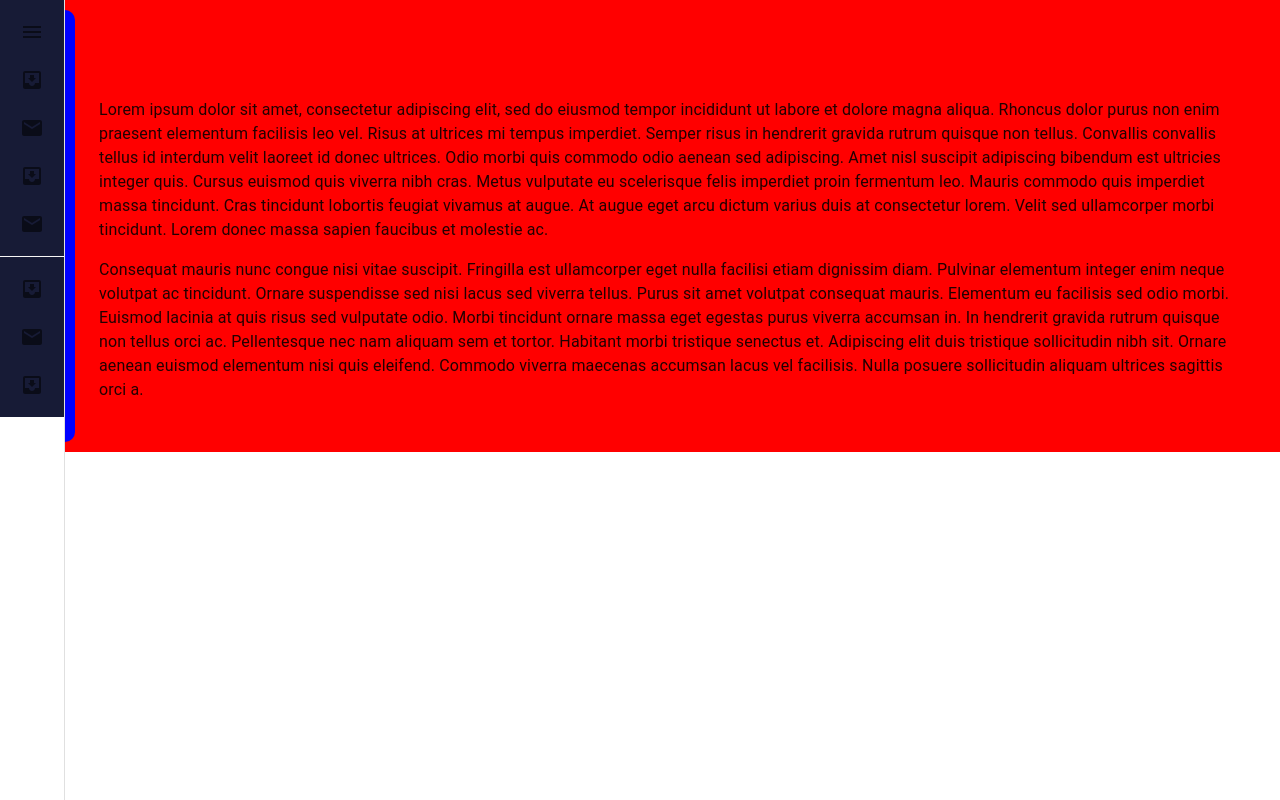
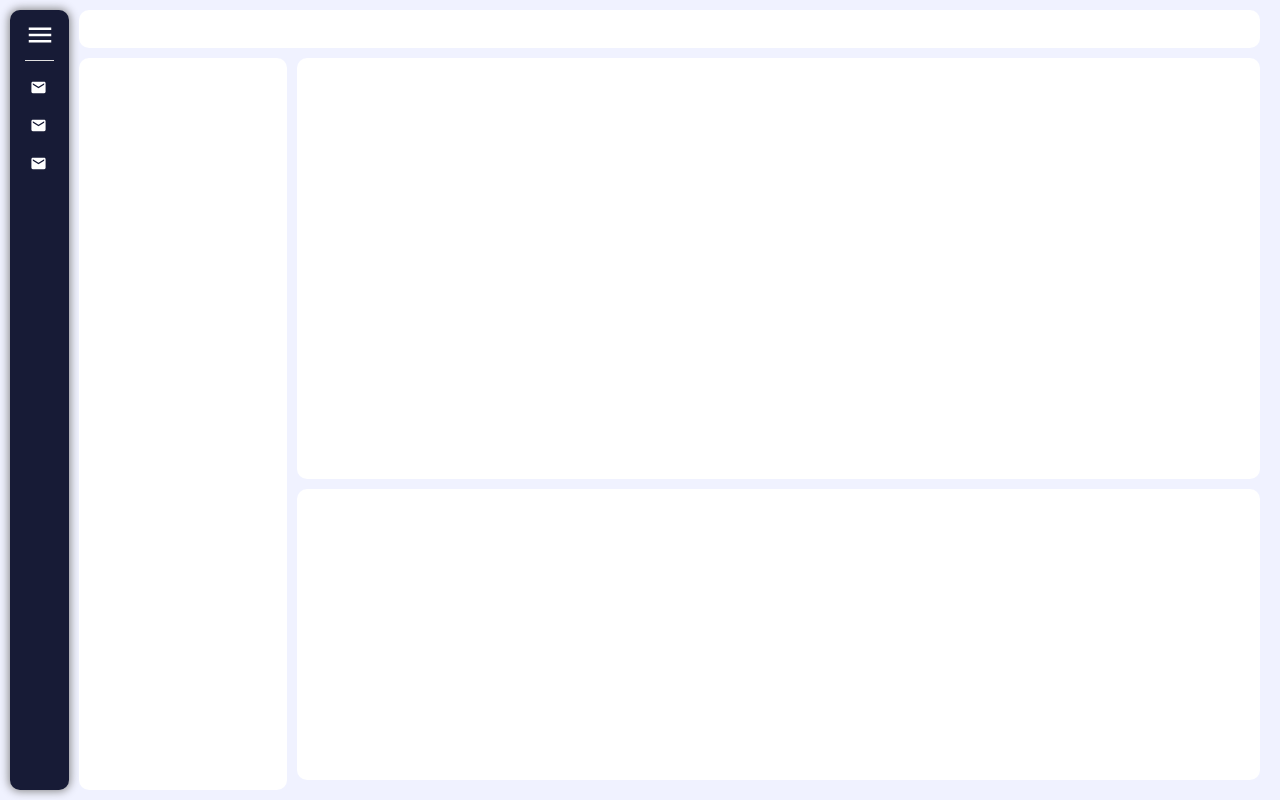
Before and after one commit to genet2121/2FCapital_frontend, a React (Create React App) app: page /ts in a window 1280 px wide. Built offline with nearby package versions, Linux system fonts and the light colour scheme; the HTML template or start-up script is replaced by a standard one.

Commit message:
dashboard build progress

```diff
--- a/public/index.html
+++ b/public/index.html
@@ -7,12 +7,6 @@
     <meta name="theme-color" content="#000000" />
     <meta name="description" content="Web site created using create-react-app" />
     <link rel="apple-touch-icon" href="%PUBLIC_URL%/logo192.png" />
-    <link rel="stylesheet" href="%PUBLIC_URL%/css/bootstrap.min.css" />
-    <link rel="stylesheet" href="%PUBLIC_URL%/css/my_style.css" />
-    <link rel="stylesheet" href="%PUBLIC_URL%/css/login_style.css" />
-    <link rel="stylesheet" href="%PUBLIC_URL%/css/wating_style.css" />
-    <link rel="stylesheet" href="%PUBLIC_URL%/css/alert_style.css" />
-    <link rel="stylesheet" href="%PUBLIC_URL%/css/chat_style.css" />
     <!--
       manifest.json provides metadata used when your web app is installed on a
       user's mobile device or desktop. See https://developers.google.com/web/fundamentals/web-app-manifest/
@@ -27,7 +21,29 @@
       work correctly both with client-side routing and a non-root public URL.
       Learn how to configure a non-root public URL by running `npm run build`.
     -->
-    <title>Nuwa Mobile Clinic - Internal Management App</title>
+    <title>Book Rent</title>
+    <style>
+      * {
+        box-sizing: border-box;
+      }
+      body {
+          background: whitesmoke;
+          width: 100vw;
+          height: 100vh;
+          overflow: hidden;
+          margin: 0;
+          position: absolute;
+      }
+
+      #root {
+          width: 100%;
+          height: 100%;
+          overflow-x: hidden;
+          overflow-y: auto;
+          position: relative;
+          padding: 0;
+      }
+    </style>
   </head>
   <body>
     <noscript>You need to enable JavaScript to run this app.</noscript>
@@ -42,7 +58,7 @@
       To begin the development, run `npm start` or `yarn start`.
       To create a production bundle, use `npm run build` or `yarn build`.
     -->
-    <script src="%PUBLIC_URL%/js/bootstrap.min.js" ></script>
-    <script src="%PUBLIC_URL%/js/popper.min.js"></script>
+    <!-- <script src="%PUBLIC_URL%/js/bootstrap.min.js" ></script>
+    <script src="%PUBLIC_URL%/js/popper.min.js"></script> -->
   </body>
 </html>
--- a/src/App.tsx
+++ b/src/App.tsx
@@ -219,10 +219,9 @@ function App(params: any) {
                                 )
                             )
                         } */}
-                        <audio ref={audio_ref} src="/audio/level-up-2-199574.mp3" autoPlay style={{display: "none", position: "fixed"}} />
                         {showAlert ? (<Alert message={alertMessage} color={alertType} />) : ""}
                         {showWaiting ? (<Waiting />) : ""}
-                        {menu ? (<SideBar />) : ""}
+                        {/* {menu ? (<SideBar />) : ""} */}
                     </BrowserRouter>
                 </SocketContext.Provider>
             </AuthContext.Provider>
--- a/src/Components/NavBars/SideBar.tsx
+++ b/src/Components/NavBars/SideBar.tsx
@@ -9,87 +9,119 @@ import SideBarNavigation from "../../Views/SideBarNavigation";
 import AuthContext from "../../Contexts/AuthContext";
 import NavigationTypes from "../../Enums/NavigationTypes";
 import LogoutIcon from '@mui/icons-material/Logout';
+import MailIcon from '@mui/icons-material/Mail';
+import MenuIcon from '@mui/icons-material/Menu';
+import SidebarItem from './SidebarItem';
+import Divider from '@mui/material/Divider';
 
 function SideBarComponent() {
 
     const { setAlert, setWaiting, setMenu, menu } = useContext(AlertContext);
     const { loggedUser, removeCookie } = useContext(AuthContext);
 
-    const [navList, setNavList] = useState<INavigation[]>([]);
+    // const [navList, setNavList] = useState<INavigation[]>([]);
+    const [style, setStyle] = useState({
+        transitionDuration: "1s",
+        width: "max-content",
+        background: "#171B36",
+        color: "white",
+        boxShadow: "0 0 10px 1px gray",
+        borderRadius: "10px",
+        overflow: "hidden",
+        padding: "10px 15px"
+    });
 
     const navigate = useNavigate();
-    useEffect(() => {
-        loadData();
-    }, [loggedUser]);
+    // useEffect(() => {
+    //     loadData();
+    // }, [loggedUser]);
 
-    const exitSideBar = () => {
-        setMenu(false);
+    const toggleSidebar = () => {
+        setStyle((st) => ({...st, width: (menu ? "max-content" : "20%")}))
+        setMenu(!menu);
     }
 
-    const loadData = () => {
-        let temp_navs: INavigation[] = [];
-        SideBarNavigation.forEach(async nav => {
-            if(nav.active && nav.roles.includes(loggedUser.Roles[0]) && await nav.validator(loggedUser)) {
-                temp_navs.push(nav);
-            }
-        });
-        setNavList(temp_navs);
-    }
+    // const loadData = () => {
+    //     let temp_navs: INavigation[] = [];
+    //     SideBarNavigation.forEach(async nav => {
+    //         if(nav.active && nav.roles.includes(loggedUser.Roles[0]) && await nav.validator(loggedUser)) {
+    //             temp_navs.push(nav);
+    //         }
+    //     });
+    //     setNavList(temp_navs);
+    // }
 
 
     return (
-        <div className="sidebar-overlay" onClick={() => { setTimeout(() => {setMenu(false)}, 50) }}>
-            <div className="sidebar-container pt-2 shadow-sm" style={{ width: isMobile ? "70%" : "20%" }}>
+        <div style={style}>
 
-                <div className="w-100 pe-2 d-flex justify-content-end">
-                    <IconButton onClick={() => { setMenu(false) }} >
-                        <ArrowBackIcon />
-                    </IconButton>
-                </div>
-                <div className="d-flex pt-3 justify-content-center">
-                    <img src={`/images/main_logo.svg`} alt="image" style={{ width: "150px", height: "auto", }} />
-                </div>
-                <h5 className="card-title mb-5 text-center" >Nuwa Mobile</h5>
+            <div style={{ display: "flex", alignItems: "center", width: "max-width", height: "max-height", cursor: "pointer" }}>
+                <MenuIcon
+                    sx={menu ? { marginRight: "10px", fontSize: "30px" } : { margin: "0 auto", fontSize: "30px" }}
+                    onClick={toggleSidebar}
+                />
+                <img src='/images/Sidebar_logo.png' style={{display: (menu ? "" : "none"), width: "35px", marginRight: "10px"}} />
+                <h6 style={{display: (menu ? "" : "none"), fontFamily: "'Segoe UI', Tahoma, Geneva, Verdana, sans-serif", fontWeight: "normal", fontSize: "17px", margin: 0, color: "#00ABFF" }}>Book Rent</h6>
+            </div>
+            <Divider sx={{background: "white", margin: "10px 0"}} />
 
-                <div className="list-group list-group-flush">
-                    {
-                        navList.map((nav) => {
-                            if(nav.type == NavigationTypes.LINK) {
-                                return (
-                                    <Link to={nav.link ?? "/"} className="list-group-item list-group-item-action" onClick={() => {
-                                        exitSideBar()
-                                    }} >
-                                        <nav.Icon /> {nav.Name}
-                                    </Link>
-                                );
-                            }else{
-                                return (
-                                    <button className="btn list-group-item list-group-item-action" onClick={async () => {
-                                        if(nav.action){
-                                            await nav.action(loggedUser);
-                                        }
-                                        exitSideBar()
-                                    }} >
-                                        <nav.Icon /> {nav.Name}
-                                    </button>
-                                );
-                            }
-                        })
-                    }
-                    <button className="btn list-group-item list-group-item-action" onClick={() => {
-                        // exitSideBar()
-                        removeCookie("login_token");
-                        setTimeout(() => {
-                            window.location.href = window.location.origin;
-                        }, 1500);
-                    }} >
-                        <LogoutIcon /> Sign Out
-                    </button>
+            <SidebarItem Icon={MailIcon} open={menu} text={"new button"} method={() => {}} />
+            <SidebarItem Icon={MailIcon} open={menu} text={"Inbox"} method={() => {}} />
+            <SidebarItem Icon={MailIcon} open={menu} text={"Outbox"} method={() => {}} />
 
-                </div>
+        </div>
+        // <div className="sidebar-overlay" onClick={() => { setTimeout(() => {setMenu(false)}, 50) }}>
+        //     <div className="sidebar-container pt-2 shadow-sm" style={{ width: isMobile ? "70%" : "20%" }}>
 
-            </div>
-        </div>
+        //         <div className="w-100 pe-2 d-flex justify-content-end">
+        //             <IconButton onClick={() => { setMenu(false) }} >
+        //                 <ArrowBackIcon />
+        //             </IconButton>
+        //         </div>
+        //         <div className="d-flex pt-3 justify-content-center">
+        //             <img src={`/images/main_logo.svg`} alt="image" style={{ width: "150px", height: "auto", }} />
+        //         </div>
+        //         <h5 className="card-title mb-5 text-center" >Nuwa Mobile</h5>
+
+        //         <div className="list-group list-group-flush">
+        //             {
+        //                 navList.map((nav) => {
+        //                     if(nav.type == NavigationTypes.LINK) {
+        //                         return (
+        //                             <Link to={nav.link ?? "/"} className="list-group-item list-group-item-action" onClick={() => {
+        //                                 exitSideBar()
+        //                             }} >
+        //                                 <nav.Icon /> {nav.Name}
+        //                             </Link>
+        //                         );
+        //                     }else{
+        //                         return (
+        //                             <button className="btn list-group-item list-group-item-action" onClick={async () => {
+        //                                 if(nav.action){
+        //                                     await nav.action(loggedUser);
+        //                                 }
+        //                                 exitSideBar()
+        //                             }} >
+        //                                 <nav.Icon /> {nav.Name}
+        //                             </button>
+        //                         );
+        //                     }
+        //                 })
+        //             }
+        //             <button className="btn list-group-item list-group-item-action" onClick={() => {
+        //                 // exitSideBar()
+        //                 removeCookie("login_token");
+        //                 setTimeout(() => {
+        //                     window.location.href = window.location.origin;
+        //                 }, 1500);
+        //             }} >
+        //                 <LogoutIcon /> Sign Out
+        //             </button>
+
+        //         </div>
+
+        //     </div>
+        // </div>
     );
 }
 
--- /dev/null
+++ b/src/Components/NavBars/SidebarItem.tsx
@@ -0,0 +1,40 @@
+import React, { useState } from "react";
+
+function SidebarItem({Icon, text, open, method}: {Icon: any, text: string, open: boolean, method: any}) {
+
+    // icon.sx = ();
+    // icon.onClick = method;
+
+    const [style, setStyle] = useState({
+        background: "transparent",
+        display: "flex",
+        alignItems: "center",
+        width: "max-width",
+        height: "max-height",
+        borderRadius: "5px",
+        padding: "8px",
+        marginBottom: "5px",
+        transitionDuration: "0.5s",
+        cursor: "pointer"
+    });
+
+    const onHover = () => {
+        setStyle({...style, background: "#00ABFF"});
+    }
+
+    const onBlur = () => {
+        setStyle({...style, background: "transparent"});
+    }
+
+    return (
+        <div style={style} onMouseEnter={onHover} onMouseLeave={onBlur}>
+            <Icon
+                sx={open ? { marginRight: "10px", fontSize: "17px" } : { marginLeft: "-3px", fontSize: "17px" }}
+                onClick={method}
+            />
+            <h6 style={{display: (open ? "" : "none"), fontFamily: "'Segoe UI', Tahoma, Geneva, Verdana, sans-serif", fontWeight: "normal", fontSize: "14px", margin: 0}}>{text}</h6>
+        </div>
+    );
+}
+
+export default SidebarItem;
--- a/src/Views/TestPage.tsx
+++ b/src/Views/TestPage.tsx
@@ -18,77 +18,8 @@ import ListItemIcon from '@mui/material/ListItemIcon';
 import ListItemText from '@mui/material/ListItemText';
 import InboxIcon from '@mui/icons-material/MoveToInbox';
 import MailIcon from '@mui/icons-material/Mail';
-
-const drawerWidth = 240;
-
-const openedMixin = (theme: Theme): CSSObject => ({
-  width: drawerWidth,
-  transition: theme.transitions.create('width', {
-    easing: theme.transitions.easing.sharp,
-    duration: theme.transitions.duration.enteringScreen,
-  }),
-  overflowX: 'hidden',
-});
-
-const closedMixin = (theme: Theme): CSSObject => ({
-  transition: theme.transitions.create('width', {
-    easing: theme.transitions.easing.sharp,
-    duration: theme.transitions.duration.leavingScreen,
-  }),
-  overflowX: 'hidden',
-  width: `calc(${theme.spacing(7)} + 1px)`,
-  [theme.breakpoints.up('sm')]: {
-    width: `calc(${theme.spacing(8)} + 1px)`,
-  },
-});
-
-const DrawerHeader = styled('div')(({ theme }) => ({
-  display: 'flex',
-  alignItems: 'center',
-  justifyContent: 'flex-end',
-  padding: theme.spacing(0, 1),
-  // necessary for content to be below app bar
-  ...theme.mixins.toolbar,
-}));
-
-interface AppBarProps extends MuiAppBarProps {
-  open?: boolean;
-}
-
-const AppBar = styled(MuiAppBar, {
-  shouldForwardProp: (prop) => prop !== 'open',
-})<AppBarProps>(({ theme, open }) => ({
-  zIndex: theme.zIndex.drawer + 1,
-  transition: theme.transitions.create(['width', 'margin'], {
-    easing: theme.transitions.easing.sharp,
-    duration: theme.transitions.duration.leavingScreen,
-  }),
-  ...(open && {
-    marginLeft: drawerWidth,
-    width: `calc(100% - ${drawerWidth}px)`,
-    transition: theme.transitions.create(['width', 'margin'], {
-      easing: theme.transitions.easing.sharp,
-      duration: theme.transitions.duration.enteringScreen,
-    }),
-  }),
-}));
-
-const Drawer = styled(MuiDrawer, { shouldForwardProp: (prop) => prop !== 'open' })(
-  ({ theme, open }) => ({
-    width: drawerWidth,
-    flexShrink: 0,
-    whiteSpace: 'nowrap',
-    boxSizing: 'border-box',
-    ...(open && {
-      ...openedMixin(theme),
-      '& .MuiDrawer-paper': openedMixin(theme),
-    }),
-    ...(!open && {
-      ...closedMixin(theme),
-      '& .MuiDrawer-paper': closedMixin(theme),
-    }),
-  }),
-);
+import SidebarItem from '../Components/NavBars/SidebarItem';
+import SideBarComponent from '../Components/NavBars/SideBar';
 
 export default function MiniDrawer() {
   const theme = useTheme();
@@ -107,141 +38,20 @@ export default function MiniDrawer() {
   }
 
   return (
-    <Box sx={{ display: 'flex', padding: "10px", background: "red"}}>
-      <CssBaseline />
-      {/* <AppBar position="fixed" open={open}>
-        <Toolbar>
-          <IconButton
-            color="inherit"
-            aria-label="open drawer"
-            onClick={handleDrawerOpen}
-            edge="start"
-            sx={{
-              marginRight: 5,
-              ...(open && { display: 'none' }),
-            }}
-          >
-            <MenuIcon />
-          </IconButton>
-          <Typography variant="h6" noWrap component="div">
-            Mini variant drawer
-          </Typography>
-        </Toolbar>
-      </AppBar> */}
+    <div style={{ display: 'flex', flexDirection: "row", padding: "10px 10px", background: "#F0F2FF", width: "100%", height: "100%" }}>
 
+      <SideBarComponent />
 
-      <Drawer variant="permanent" open={open} sx={{background: "blue", borderRadius: "10px"}}>
-        {/* <DrawerHeader>
-          <IconButton onClick={handleDrawerClose}>
-            {theme.direction === 'rtl' ? <ChevronRightIcon /> : <ChevronLeftIcon />}
-          </IconButton>
-        </DrawerHeader> */}
-
-        {/* <Divider /> */}
-
-        <List sx={{background: "#171B36"}}>
-            <ListItem disablePadding sx={{ display: 'block' }}>
-              <ListItemButton
-                sx={{
-                  minHeight: 48,
-                  justifyContent: open ? 'initial' : 'center',
-                  px: 2.5,
-                }}
-                onClick={eyuberegna}
-              >
-                <ListItemIcon
-                  sx={{
-                    minWidth: 0,
-                    mr: open ? 3 : 'auto',
-                    justifyContent: 'center',
-                  }}
-                >
-                  <MenuIcon />
-                </ListItemIcon>
-                <ListItemText primary={"Book Rent"} sx={{ opacity: open ? 1 : 0 }} />
-              </ListItemButton>
-            </ListItem>
-          {['Inbox', 'Starred', 'Send email', 'Drafts'].map((text, index) => (
-            <ListItem key={text} disablePadding sx={{ display: 'block' }}>
-              <ListItemButton
-                sx={{
-                  minHeight: 48,
-                  justifyContent: open ? 'initial' : 'center',
-                  px: 2.5,
-                }}
-              >
-                <ListItemIcon
-                  sx={{
-                    minWidth: 0,
-                    mr: open ? 3 : 'auto',
-                    justifyContent: 'center',
-                  }}
-                >
-                  {index % 2 === 0 ? <InboxIcon /> : <MailIcon />}
-                </ListItemIcon>
-                <ListItemText primary={text} sx={{ opacity: open ? 1 : 0 }} />
-              </ListItemButton>
-            </ListItem>
-          ))}
-        </List>
-
-        <Divider />
-
-        <List sx={{background: "#171B36"}}>
-          {['All mail', 'Trash', 'Spam'].map((text, index) => (
-            <ListItem key={text} disablePadding sx={{ display: 'block' }}>
-              <ListItemButton
-                sx={{
-                  minHeight: 48,
-                  justifyContent: open ? 'initial' : 'center',
-                  px: 2.5,
-                }}
-              >
-                <ListItemIcon
-                  sx={{
-                    minWidth: 0,
-                    mr: open ? 3 : 'auto',
-                    justifyContent: 'center',
-                  }}
-                >
-                  {index % 2 === 0 ? <InboxIcon /> : <MailIcon />}
-                </ListItemIcon>
-                <ListItemText primary={text} sx={{ opacity: open ? 1 : 0 }} />
-              </ListItemButton>
-            </ListItem>
-          ))}
-        </List>
-      </Drawer>
-      <Box component="main" sx={{ flexGrow: 1, p: 3 }}>
-        <DrawerHeader />
-        <Typography paragraph>
-          Lorem ipsum dolor sit amet, consectetur adipiscing elit, sed do eiusmod
-          tempor incididunt ut labore et dolore magna aliqua. Rhoncus dolor purus non
-          enim praesent elementum facilisis leo vel. Risus at ultrices mi tempus
-          imperdiet. Semper risus in hendrerit gravida rutrum quisque non tellus.
-          Convallis convallis tellus id interdum velit laoreet id donec ultrices.
-          Odio morbi quis commodo odio aenean sed adipiscing. Amet nisl suscipit
-          adipiscing bibendum est ultricies integer quis. Cursus euismod quis viverra
-          nibh cras. Metus vulputate eu scelerisque felis imperdiet proin fermentum
-          leo. Mauris commodo quis imperdiet massa tincidunt. Cras tincidunt lobortis
-          feugiat vivamus at augue. At augue eget arcu dictum varius duis at
-          consectetur lorem. Velit sed ullamcorper morbi tincidunt. Lorem donec massa
-          sapien faucibus et molestie ac.
-        </Typography>
-        <Typography paragraph>
-          Consequat mauris nunc congue nisi vitae suscipit. Fringilla est ullamcorper
-          eget nulla facilisi etiam dignissim diam. Pulvinar elementum integer enim
-          neque volutpat ac tincidunt. Ornare suspendisse sed nisi lacus sed viverra
-          tellus. Purus sit amet volutpat consequat mauris. Elementum eu facilisis
-          sed odio morbi. Euismod lacinia at quis risus sed vulputate odio. Morbi
-          tincidunt ornare massa eget egestas purus viverra accumsan in. In hendrerit
-          gravida rutrum quisque non tellus orci ac. Pellentesque nec nam aliquam sem
-          et tortor. Habitant morbi tristique senectus et. Adipiscing elit duis
-          tristique sollicitudin nibh sit. Ornare aenean euismod elementum nisi quis
-          eleifend. Commodo viverra maecenas accumsan lacus vel facilisis. Nulla
-          posuere sollicitudin aliquam ultrices sagittis orci a.
-        </Typography>
-      </Box>
-    </Box>
+      <div style={{ display: "flex", flexDirection: "column", width: "100%", padding: "0 10px" }}>
+        <div style={{width: "100%", height: "40px", background: "white", borderRadius: "10px", marginBottom: "10px"}}></div>
+        <div style={{display: "flex", flexDirection: "row", height: "100%", width: "100%"}}>
+          <div style={{width: "20vw", height: "100%", background: "white", borderRadius: "10px", marginRight: "10px"}}></div>
+          <div style={{display: "flex", flexDirection: "column", width: "100%", height: "100%"}}>
+            <div style={{width: "100%", height: "65%", background: "white", marginBottom: "10px", borderRadius: "10px"}}></div>
+            <div style={{width: "100%", height: "45%", background: "white", marginBottom: "10px", borderRadius: "10px"}}></div>
+          </div>
+        </div>
+      </div>
+    </div>
   );
 }
```
Also changed, not shown: public/images/Sidebar_logo.png (added), 1 other file (tests, documents, lock files or other folders).
